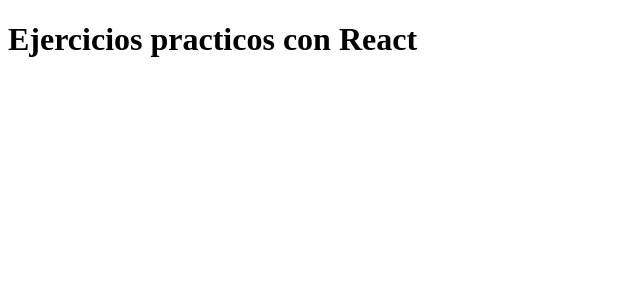
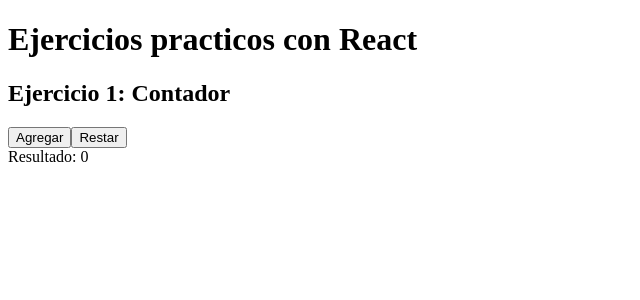
Before and after one commit to matiasmoscone1/practica-ejercicios-logica-programacion-react, a React (Vite) app: page / in a window 1280 px wide. Shown: the top 300 px of the page, without its empty margins (0-640 px from the left). Built offline with nearby package versions, Linux system fonts and the light colour scheme.

Commit message:
Terminando de resolver ej 1

```diff
--- a/src/App.jsx
+++ b/src/App.jsx
@@ -1,14 +1,18 @@
 import { useState } from 'react'
+import Contador from './ejercicio-1/Contador';
 
 function App() {
 
   return (
+    <>
     <div>
       <h1>Ejercicios practicos con React</h1>
     </div>
 
+    <Contador />
 
 
+    </>
   )
 }
 
--- a/src/ejercicio-1/Contador.jsx
+++ b/src/ejercicio-1/Contador.jsx
@@ -6,22 +6,22 @@ const Contador = () => {
 
 
     const sumarFunc = () => {
-        contador ++;
+        setContador(contador + 1);
     };
 
     const restarFunc = () => {
-        contador --;
+        setContador(contador - 1);
     }
 
 
     return(
         <>
         <div>
-            <h2>Contador</h2>
+            <h2>Ejercicio 1: Contador</h2>
             <button onClick={sumarFunc}>Agregar</button>
             <button onClick={restarFunc}>Restar</button>
             <br/>
-            <span>Resultado: </span>
+            <span>Resultado: {contador}</span>
         </div>
         </>
     )
```
